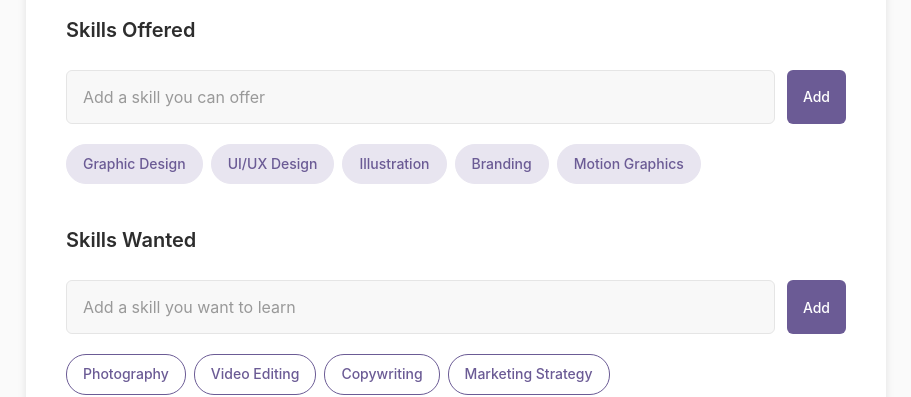
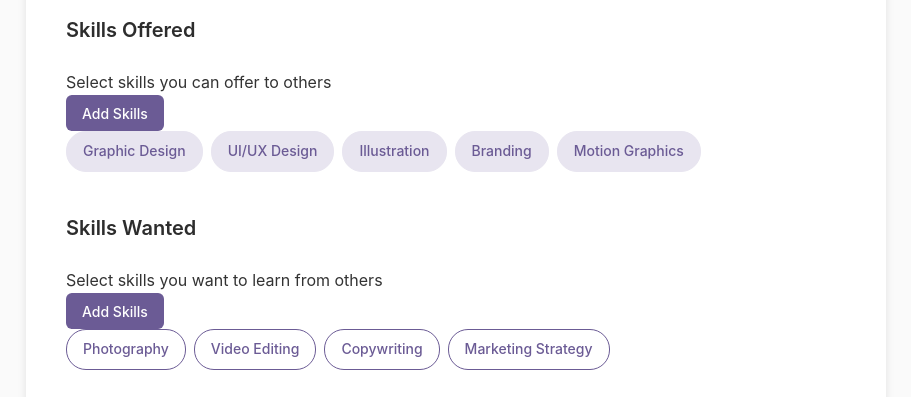
Before and after one commit to 0211Abhay/Odoo-Hackathon-25, a React (Vite) app in the folder Frontend/: page /edit-profile in a window 1280 px wide. Shown: the part 1155-1552 px from the top of the page, without its empty margins (184-1095 px from the left). Built offline with nearby package versions, Linux system fonts and the light colour scheme.

Commit message:
select expected skills and offered skills model with category wise skill selection

```diff
--- a/Frontend/src/pages/EditProfilePage.jsx
+++ b/Frontend/src/pages/EditProfilePage.jsx
@@ -8,6 +8,7 @@ import TextArea from '../components/TextArea';
 import Select from '../components/Select';
 import Avatar from '../components/Avatar';
 import SkillTag from '../components/SkillTag';
+import SkillSelectionModal from '../components/SkillSelectionModal';
 import './EditProfilePage.css';
 
 const EditProfilePage = () => {
@@ -36,8 +37,8 @@ const EditProfilePage = () => {
     'Marketing Strategy'
   ]);
 
-  const [newOfferedSkill, setNewOfferedSkill] = useState('');
-  const [newWantedSkill, setNewWantedSkill] = useState('');
+  const [showOfferedSkillsModal, setShowOfferedSkillsModal] = useState(false);
+  const [showWantedSkillsModal, setShowWantedSkillsModal] = useState(false);
 
   const availabilityOptions = [
     'Weekdays',
@@ -55,18 +56,12 @@ const EditProfilePage = () => {
     }));
   };
 
-  const addOfferedSkill = () => {
-    if (newOfferedSkill.trim() && !offeredSkills.includes(newOfferedSkill.trim())) {
-      setOfferedSkills([...offeredSkills, newOfferedSkill.trim()]);
-      setNewOfferedSkill('');
-    }
+  const handleOfferedSkillsSave = (newSkills) => {
+    setOfferedSkills(newSkills);
   };
 
-  const addWantedSkill = () => {
-    if (newWantedSkill.trim() && !wantedSkills.includes(newWantedSkill.trim())) {
-      setWantedSkills([...wantedSkills, newWantedSkill.trim()]);
-      setNewWantedSkill('');
-    }
+  const handleWantedSkillsSave = (newSkills) => {
+    setWantedSkills(newSkills);
   };
 
   const removeOfferedSkill = (skillToRemove) => {
@@ -171,15 +166,13 @@ const EditProfilePage = () => {
 
             <div className="form-section">
               <h2>Skills Offered</h2>
-              <div className="skills-input">
-                <Input
-                  value={newOfferedSkill}
-                  onChange={(e) => setNewOfferedSkill(e.target.value)}
-                  placeholder="Add a skill you can offer"
-                  onKeyPress={(e) => e.key === 'Enter' && addOfferedSkill()}
-                />
-                <Button size="small" onClick={addOfferedSkill}>
-                  Add
+              <div className="skills-section-header">
+                <p>Select skills you can offer to others</p>
+                <Button
+                  size="small"
+                  onClick={() => setShowOfferedSkillsModal(true)}
+                >
+                  Add Skills
                 </Button>
               </div>
               <div className="skills-grid">
@@ -194,20 +187,21 @@ const EditProfilePage = () => {
                     </button>
                   </div>
                 ))}
+                {offeredSkills.length === 0 && (
+                  <div className="no-skills">No skills added yet</div>
+                )}
               </div>
             </div>
 
             <div className="form-section">
               <h2>Skills Wanted</h2>
-              <div className="skills-input">
-                <Input
-                  value={newWantedSkill}
-                  onChange={(e) => setNewWantedSkill(e.target.value)}
-                  placeholder="Add a skill you want to learn"
-                  onKeyPress={(e) => e.key === 'Enter' && addWantedSkill()}
-                />
-                <Button size="small" onClick={addWantedSkill}>
-                  Add
+              <div className="skills-section-header">
+                <p>Select skills you want to learn from others</p>
+                <Button
+                  size="small"
+                  onClick={() => setShowWantedSkillsModal(true)}
+                >
+                  Add Skills
                 </Button>
               </div>
               <div className="skills-grid">
@@ -222,6 +216,9 @@ const EditProfilePage = () => {
                     </button>
                   </div>
                 ))}
+                {wantedSkills.length === 0 && (
+                  <div className="no-skills">No skills added yet</div>
+                )}
               </div>
             </div>
 
@@ -236,6 +233,22 @@ const EditProfilePage = () => {
           </div>
         </div>
       </div>
+
+      <SkillSelectionModal
+        isOpen={showOfferedSkillsModal}
+        onClose={() => setShowOfferedSkillsModal(false)}
+        onSave={handleOfferedSkillsSave}
+        existingSkills={offeredSkills}
+        title="Select Skills to Offer"
+      />
+
+      <SkillSelectionModal
+        isOpen={showWantedSkillsModal}
+        onClose={() => setShowWantedSkillsModal(false)}
+        onSave={handleWantedSkillsSave}
+        existingSkills={wantedSkills}
+        title="Select Skills to Learn"
+      />
     </div>
   );
 };
```
